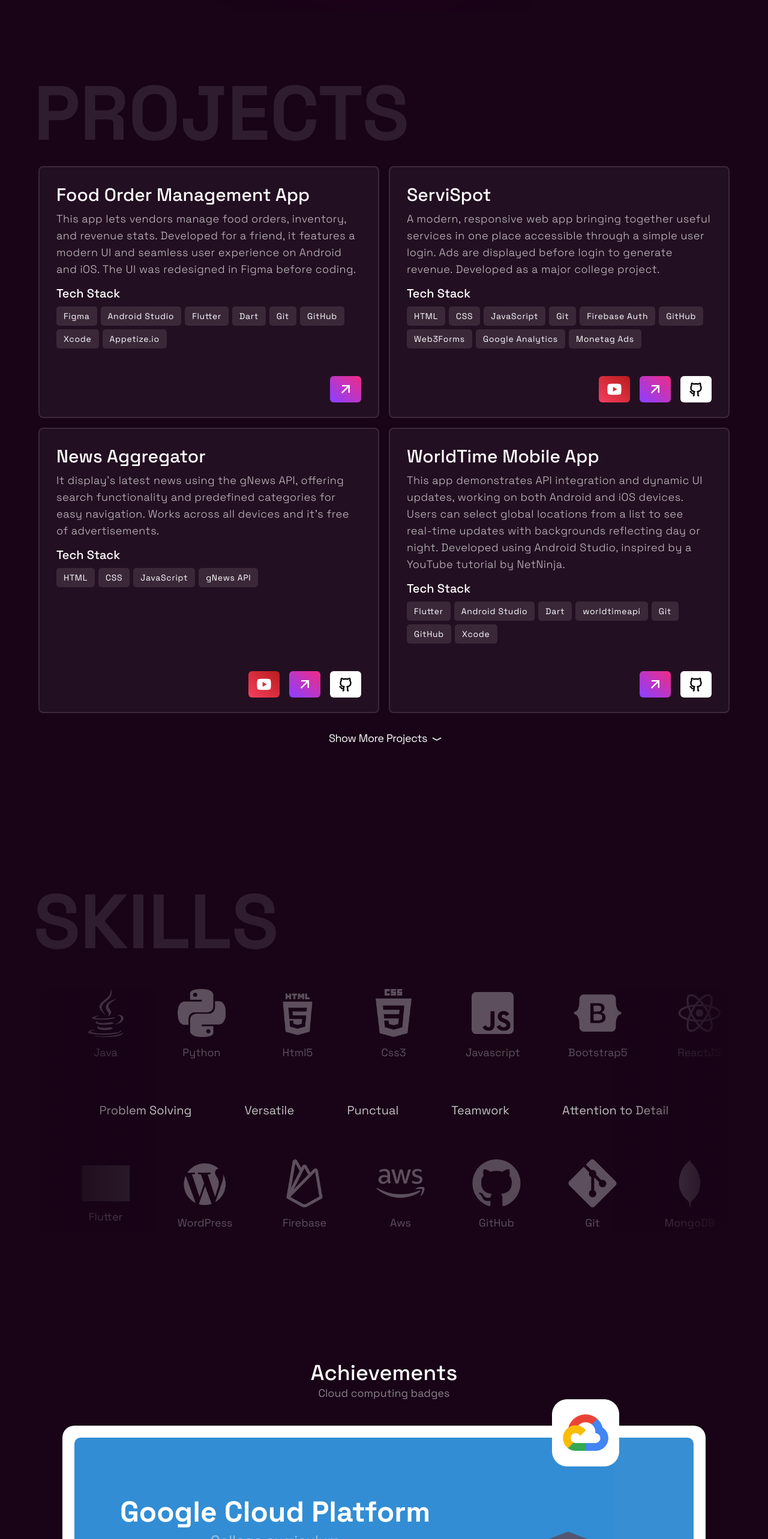
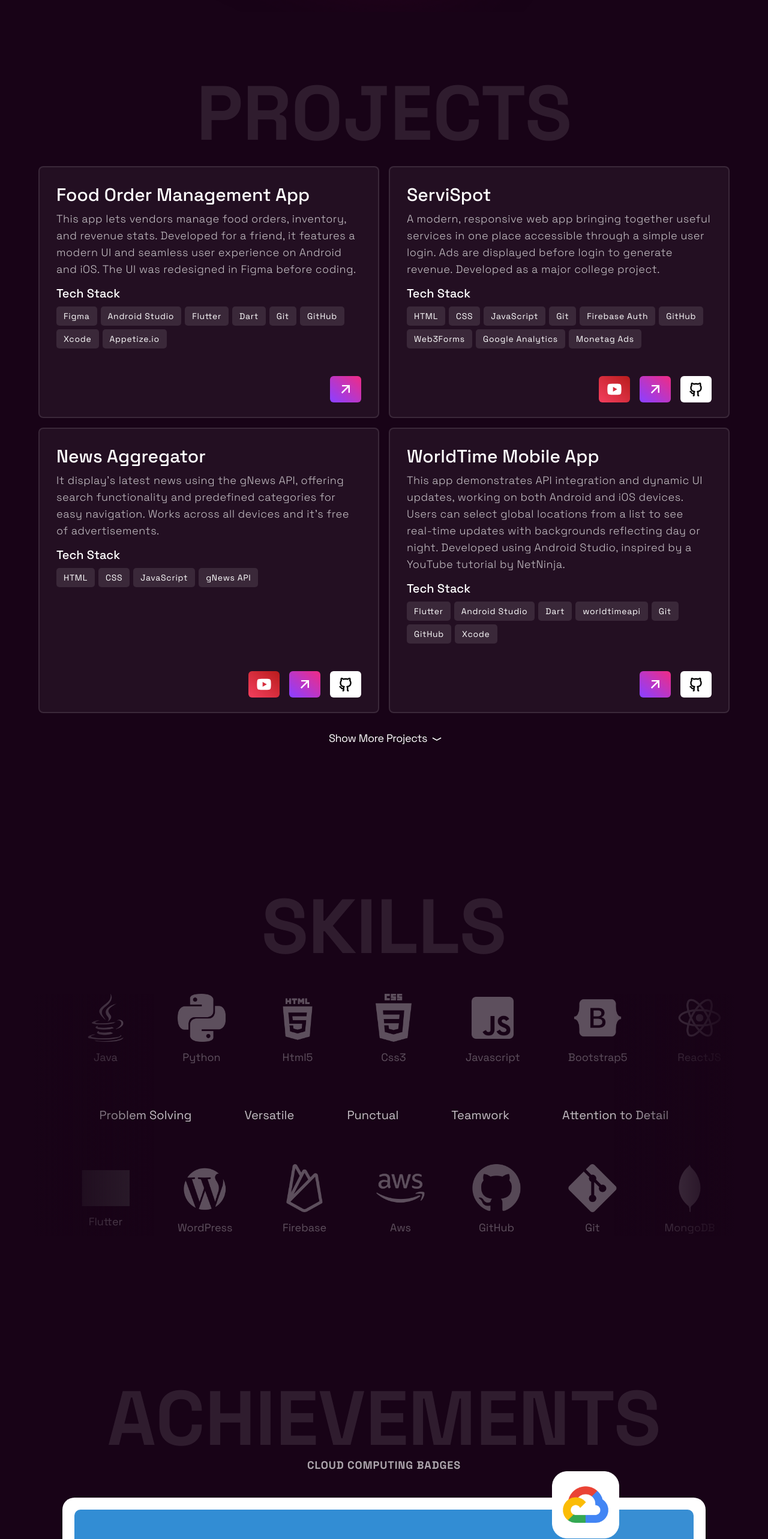
Before and after one commit to gitboytushar/PortfolioWithReactJS, a React (Vite) app: page / in a window 1280 px wide. Shown: the part 780-3346 px from the top of the page at 60% size. Built offline with nearby package versions, Linux system fonts and the light colour scheme; grey boxes are pictures that could not be loaded; what tailwindcss-motion would draw is missing.

Commit message:
Hobbies and Achievements section design update, Project and Skills desigm improvements

```diff
--- a/src/components/Achievements.jsx
+++ b/src/components/Achievements.jsx
@@ -26,11 +26,13 @@ const Achievements = () => {
 
   // main
   return (
-    <section className='py-20 min-h-[100vh]' id='achievements'>
+    <section className='py-20' id='achievements'>
       <div className='px-4'>
-        <h2 className='mb-16 md:mb-20 lg:pt-2 lg:mb-10 text-center font-medium text-3xl lg:text-4xl flex flex-col items-center justify-center'>
-          <span>Achievements</span>
-          <span className='text-lg opacity-50 font-normal'>
+        <h2 className='mb-16 md:mb-20 pt-12 lg:pt-8 lg:mb-10 flex flex-col'>
+          <span className='items-center justify-center uppercase opacity-10 text-center font-extrabold text-5xl lg:text-9xl'>
+            Achievements
+          </span>
+          <span className='text-center mt-2 lg:mt-0 uppercase text-lg text-white/65 tracking-wider font-extrabold'>
             Cloud computing badges
           </span>
         </h2>
@@ -38,7 +40,7 @@ const Achievements = () => {
         {/* Cards Stack */}
         <div className='flex flex-col gap-20 md:gap-28 lg:gap-40'>
           {/* GCP card */}
-          <div className='max-w-full h-[600px] md:h-[450px] lg:h-[600px] rounded-[20px] mx-2 md:mx-12 p-4 md:p-5 bg-white relative'>
+          <div className='max-w-full h-[600px] md:h-[450px] lg:h-[500px] rounded-[20px] mx-2 md:mx-12 p-4 md:p-5 bg-white relative'>
             {/* interactive and floating icons */}
             <img
               src='/assets/gcpIcon.png'
@@ -59,11 +61,11 @@ const Achievements = () => {
               viewport={{ once: true, amount: 0.4 }}
               className='img-container-gcp w-full h-full rounded-[10px] relative'
             >
-              <div className='flex flex-col items-center justify-between gap-12 lg:gap-14 w-full md:w-fit p-5 md:absolute top-12 lg:top-20 left-14'>
+              <div className='flex flex-col items-center justify-between gap-12 lg:gap-14 w-full md:w-fit p-5 md:absolute top-12 lg:top-18 left-14'>
                 <div className='text-center mt-20 md:mt-0'>
                   <motion.h2
                     variants={childVariant}
-                    className='text-3xl lg:text-5xl font-bold'
+                    className='text-4xl lg:text-5xl font-bold'
                   >
                     Google Cloud Platform
                   </motion.h2>
@@ -96,7 +98,7 @@ const Achievements = () => {
           </div>
 
           {/* AWS card */}
-          <div className='max-w-full h-[600px] md:h-[450px] lg:h-[600px] rounded-[20px] mx-2 md:mx-12 p-4 md:p-5 bg-[#697C8B] relative'>
+          <div className='max-w-full h-[600px] md:h-[450px] lg:h-[500px] rounded-[20px] mx-2 md:mx-12 p-4 md:p-5 bg-[#697C8B] relative'>
             {/* interactive and floating icons */}
             <img
               src='/assets/awsIcon.png'
@@ -118,10 +120,10 @@ const Achievements = () => {
               className='img-container-aws w-full h-full rounded-[10px] relative'
             >
               <div className='text-center flex flex-col items-center justify-center w-full h-full p-5 absolute top-0 left-1/2 -translate-x-1/2'>
-                <div className='flex flex-col items-center justify-center gap-1 mt-20 md:mt-0 absolute -top-5 md:top-24 lg:top-36 px-2 md:px-0'>
+                <div className='flex flex-col items-center justify-center gap-1 mt-20 md:mt-0 absolute -top-5 md:top-24 lg:top-24 px-2 md:px-0'>
                   <motion.h2
                     variants={childVariant}
-                    className='text-3xl lg:text-5xl font-bold'
+                    className='text-4xl lg:text-5xl font-bold'
                   >
                     Amazon Web Services
                   </motion.h2>
@@ -135,7 +137,7 @@ const Achievements = () => {
 
                 <motion.div
                   variants={childVariant}
-                  className='flex flex-col items-center justify-center gap-7 absolute bottom-10 md:bottom-16 lg:bottom-32'
+                  className='flex flex-col items-center justify-center gap-7 absolute bottom-10 md:bottom-16 lg:bottom-24'
                 >
                   <h3 className='w-32 md:w-fit text-xl lg:text-4xl mt-4 !opacity-50'>
                     Earned in 2022 - 2023
--- a/src/components/Hobbies.jsx
+++ b/src/components/Hobbies.jsx
@@ -5,14 +5,10 @@ const Hobbies = () => {
   const hobbiesRef = useRef(null)
 
   return (
-    <section
-      className='py-12 md:pt-32 min-h-screen'
-      id='hobbies'
-      ref={hobbiesRef}
-    >
+    <section className='py-12 md:pt-32' id='hobbies' ref={hobbiesRef}>
       <div className='mx-auto max-w-full px-4'>
-        <h2 className='mb-5 pt-10 md:pt-5 md:mb-12 lg:mb-14 lg:pt-14 text-center text-3xl lg:text-4xl font-medium'>
-          Life Outside Work
+        <h2 className='my-10 lg:my-14 pt-5 uppercase opacity-10 text-center font-extrabold text-5xl lg:text-9xl'>
+          More about me
         </h2>
       </div>
 
--- a/src/components/Projects.jsx
+++ b/src/components/Projects.jsx
@@ -102,7 +102,7 @@ const Projects = () => {
   return (
     <section className='py-24' id='projects' ref={projectRef}>
       <div className='px-4'>
-        <h2 className='mb-4 uppercase opacity-10 text-center lg:text-start font-extrabold text-5xl lg:text-9xl'>
+        <h2 className='mb-4 uppercase opacity-10 text-center font-extrabold text-5xl lg:text-9xl'>
           Projects
         </h2>
 
--- a/src/components/Skills.jsx
+++ b/src/components/Skills.jsx
@@ -7,7 +7,7 @@ const Skills = () => {
   return (
     <section className='py-24 md:py-32' id='skills'>
       <div className='px-4 relative'>
-        <h2 className='mb-12 uppercase opacity-10 text-center lg:text-start font-extrabold text-5xl lg:text-9xl'>
+        <h2 className='mb-12 mt-10 lg:mt-2 uppercase opacity-10 text-center font-extrabold text-5xl lg:text-9xl'>
           Skills
         </h2>
 
```
